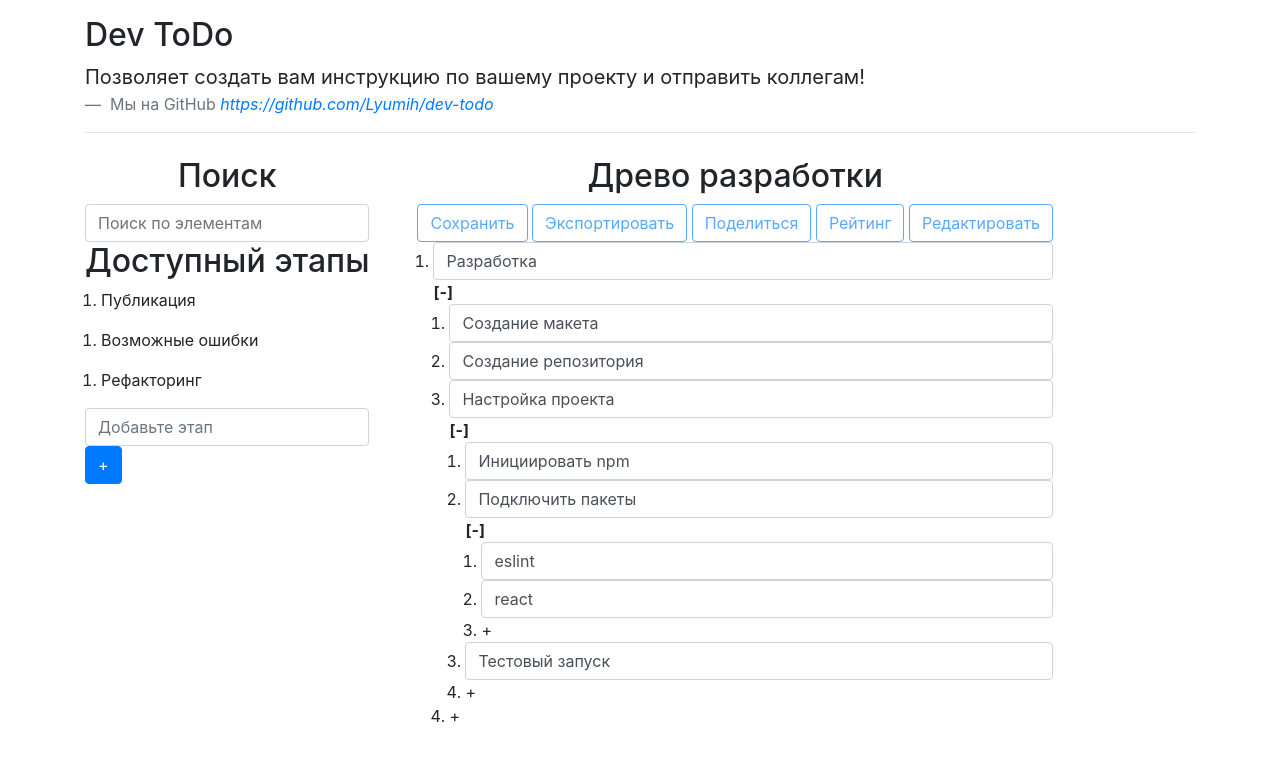
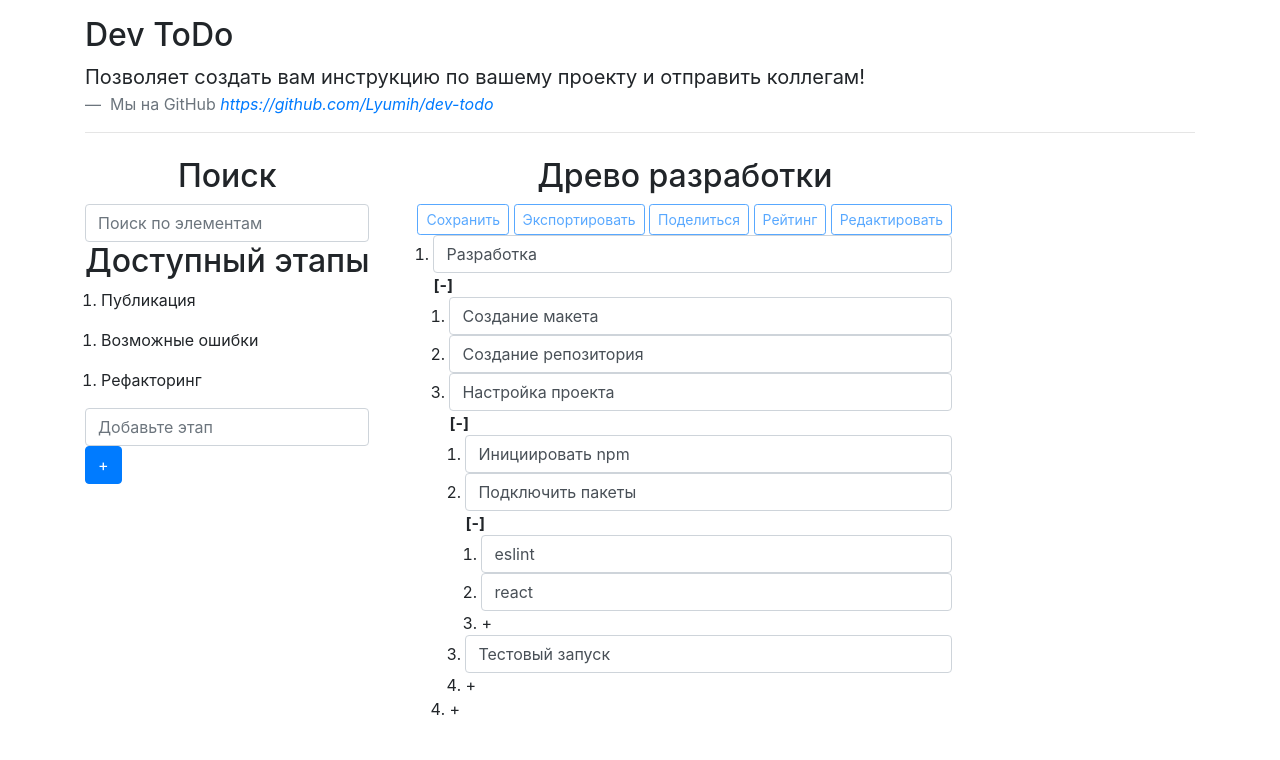
Before and after one commit to Lyumih/dev-todo, a plain HTML site: page todo.html in a window 1280 px wide. Drawn offline with nearby package versions, Linux system fonts and the light colour scheme.

Commit message:
feat(web): small button

```diff
--- a/todo.html
+++ b/todo.html
@@ -88,13 +88,13 @@
         <main>
           <h2 class="text-center">Древо разработки</h2>
           <div>
-            <button class="btn  btn-outline-primary" disabled>Сохранить</button>
-            <button class="btn btn-outline-primary" disabled>
+            <button class="btn btn-sm btn-outline-primary" disabled>Сохранить</button>
+            <button class="btn btn-sm btn-outline-primary" disabled>
               Экспортировать
             </button>
-            <button class="btn btn-outline-primary" disabled>Поделиться</button>
-            <button class="btn btn-outline-primary" disabled>Рейтинг</button>
-            <button class="btn btn-outline-primary" disabled>
+            <button class="btn btn-sm btn-outline-primary" disabled>Поделиться</button>
+            <button class="btn btn-sm btn-outline-primary" disabled>Рейтинг</button>
+            <button class="btn btn-sm btn-outline-primary" disabled>
               Редактировать
             </button>
           </div>
```
